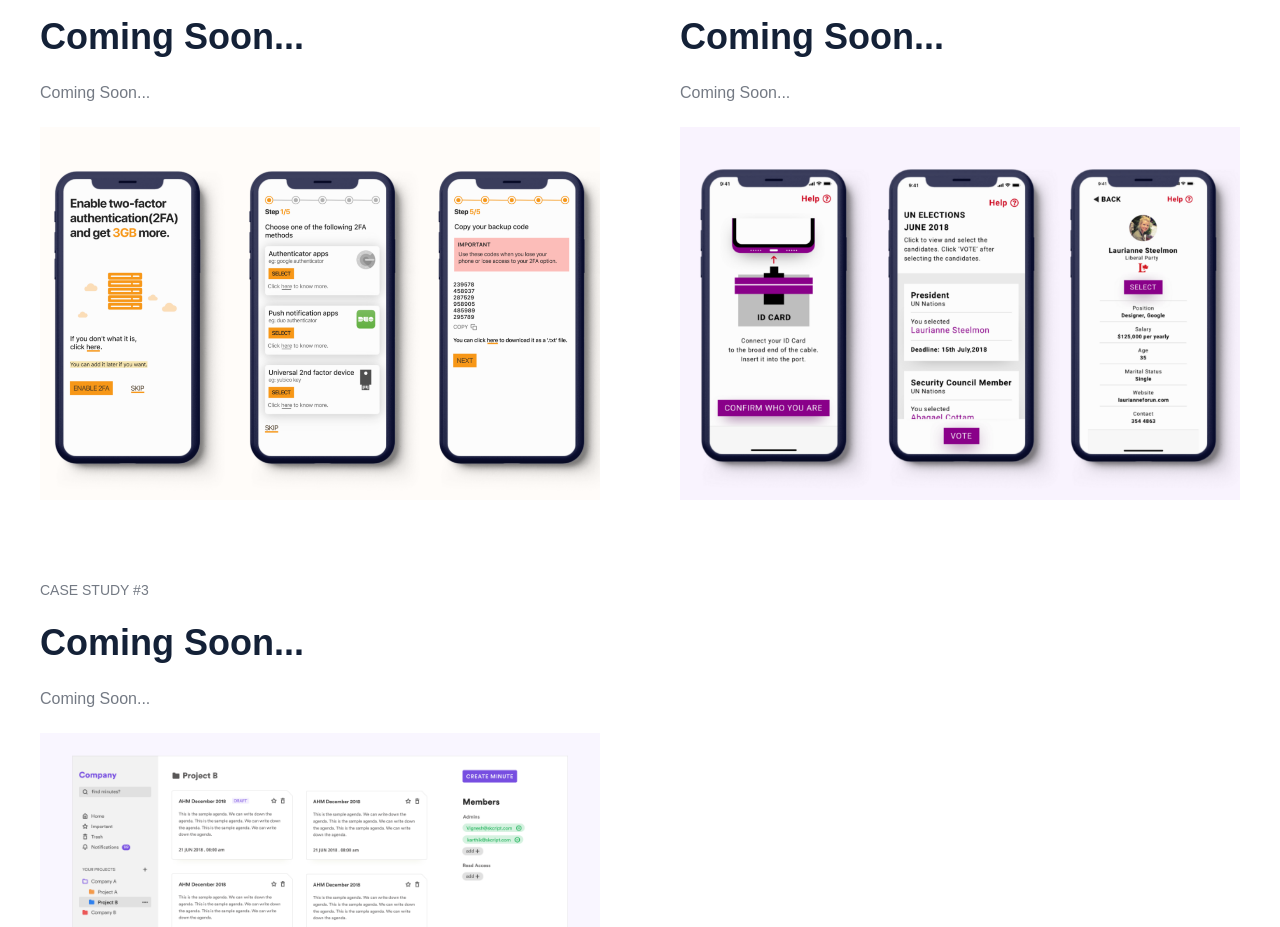
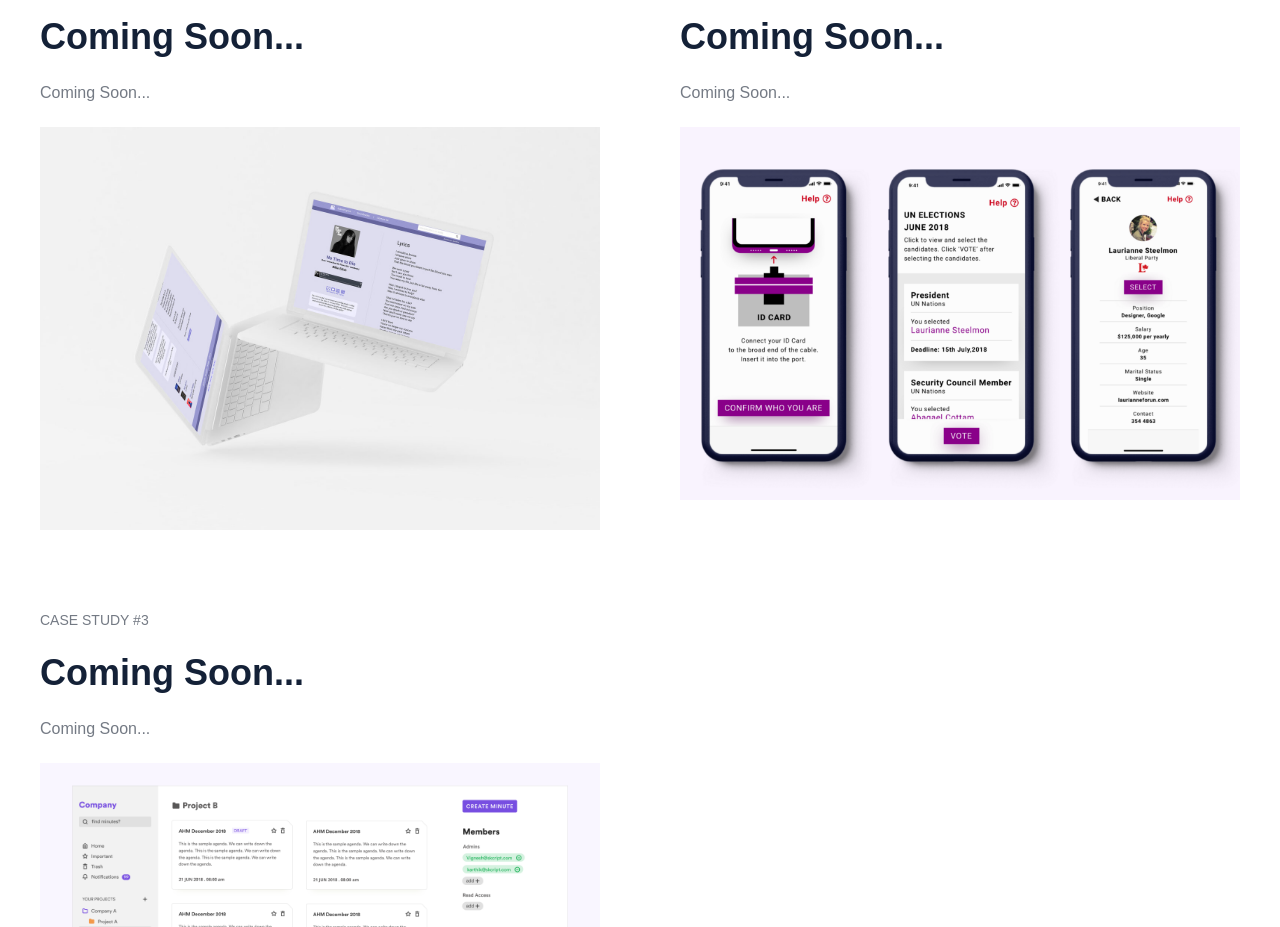
Before and after one commit to devanshupipalia/devanshupipalia.github.io, a plain HTML site: page index.html in a window 1280 px wide. Shown: the part 1060-1987 px from the top of the page. Drawn offline with nearby package versions, Linux system fonts and the light colour scheme; a script that the page names is missing.

Commit message:
updated case study cover

```diff
--- a/index.html
+++ b/index.html
@@ -176,7 +176,7 @@
           <!--<a href="https://medium.com/vignesh-balaji-velu/case-study-two-factor-authentication-2fa-d344414256c4" target="_blank" class="link-block w-inline-block">
           --><div class="headertop">CASE STUDY #1</div>
               <h3 class="small_heading">Coming Soon...</h3>
-              <p class="bodytext">Coming Soon...</p><img src="images/2fa.png"  sizes="(max-width: 479px) 92vw, (max-width: 767px) 95vw, (max-width: 991px) 92vw, 95vw" alt=""></a>
+              <p class="bodytext">Coming Soon...</p><img src="images/AZLyricsProject_Cover.jpg"  sizes="(max-width: 479px) 92vw, (max-width: 767px) 95vw, (max-width: 991px) 92vw, 95vw" alt=""></a>
 
               <!--srcset="images/2fa-p-500.png 500w, images/2fa-p-800.png 800w, images/2fa-p-1080.png 1080w, images/2fa-p-1600.png 1600w, images/2fa-p-2000.png 2000w, images/2fa.png 2160w"-->
           </div>
```
Also changed, not shown: images/AZLyricsProject_Cover.jpg (added).
